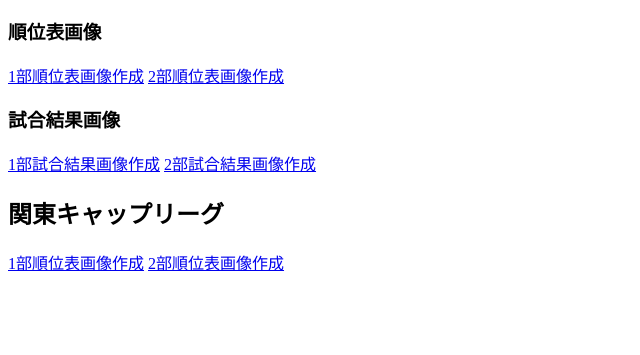
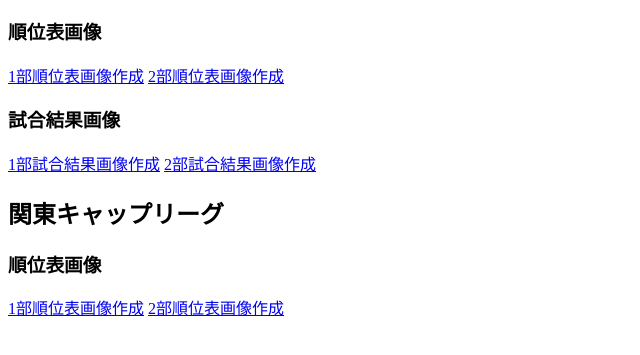
Before and after one commit to kansaicapleague-tool/new_tools, a plain HTML site: page docs/index.html in a window 1280 px wide. Shown: the part 127-482 px from the top of the page, without its empty margins (0-640 px from the left). Drawn offline with Linux system fonts and the light colour scheme.

Commit message:
add: Added Title.

```diff
--- a/docs/index.html
+++ b/docs/index.html
@@ -24,6 +24,8 @@
     <a href="https://kansaicapleague-tool.github.io/secondresult">2部試合結果画像作成</a>
 
     <h2>関東キャップリーグ</h2>
+
+    <h3>順位表画像</h3>
     <a href="https://kansaicapleague-tool.github.io/firststandings">1部順位表画像作成</a>
     <a href="https://kansaicapleague-tool.github.io/secondstandings">2部順位表画像作成</a>
 
```
